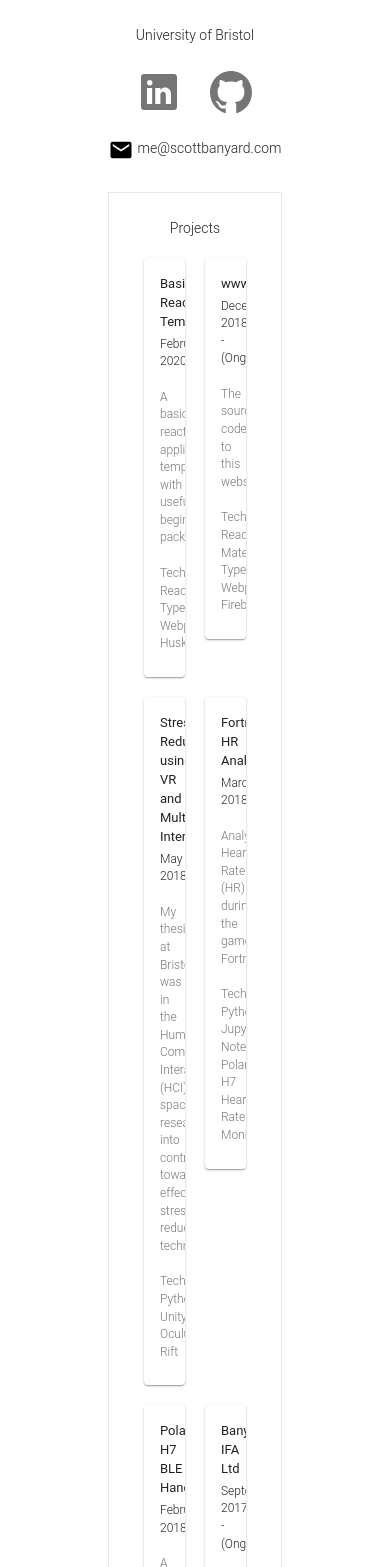
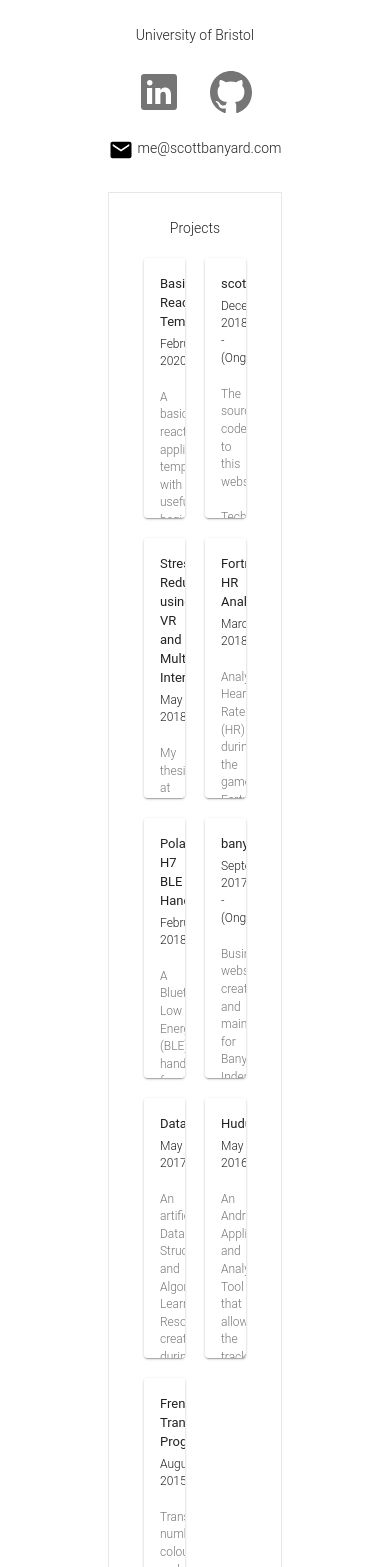
Before and after one commit to scottbanyard/personal-website, a React app: page / in a window 390 px wide. Shown: the part 433-2000 px from the top of the page. Built offline with nearby package versions, Linux system fonts and the light colour scheme.

Commit message:
Fixed box sizing for projects. Now responsive to mobile and 13 inch display sizing. Added overflow s.t. you can scroll down the project card if required.

```diff
--- a/src/components/Projects/ProjectCard/styles.ts
+++ b/src/components/Projects/ProjectCard/styles.ts
@@ -4,12 +4,13 @@ import { Card, CardContent, Typography } from "@material-ui/core";
 export const StyledCard = styled(Card)`
   && {
     margin: 10px;
+    overflow-y: auto;
   }
 ` as any;
 
 export const StyledCardContent = styled(CardContent)`
   && {
-    min-height: 200px;
+    height: 220px;
   }
 ` as any;
 
--- a/src/components/Projects/projects.ts
+++ b/src/components/Projects/projects.ts
@@ -10,7 +10,7 @@ export const projects = [
     url: "https://github.com/scottbanyard/basic-react-template"
   },
   {
-    title: "www.scottbanyard.com",
+    title: "scottbanyard.com",
     date: "December 2018 - (Ongoing)",
     description:
       "The source code to this website.",
@@ -21,7 +21,7 @@ export const projects = [
     title: "Stress Reduction using VR and Multisensory Interactions",
     date: "May 2018",
     description:
-      "My thesis at Bristol was in the Human-Computer Interactions (HCI) space, researching into contributing towards effective stress reduction techniques.",
+      "My thesis at Bristol was in the Human-Computer Interaction (HCI) space, researching into stress reduction techniques.",
     tech: "Python, Unity, Oculus Rift",
     url: "https://www.linkedin.com/in/scottbanyard/detail/treasury/education:310007712/?entityUrn=urn%3Ali%3Afsd_profileTreasuryMedia%3A(ACoAABsmvi8BlLYAIvzaoo9N_mHoPpMSgxlSUWE%2C1580421276568)&section=education%3A310007712&treasuryCount=1"
   },
@@ -37,12 +37,12 @@ export const projects = [
     title: "Polar H7 BLE Handler",
     date: "February 2018",
     description:
-      "A Bluetooth Low Energy (BLE) handler for a Polar H7 Heart Rate Chest Strap. Collects results of Heart Rate and RR Intervals in real-time.",
+      "A Bluetooth Low Energy (BLE) handler for a Polar H7 Heart Rate Chest Strap.",
     tech: "Python, Bluetooth, Firebase, Polar H7 HR Monitor",
     url: "https://github.com/scottbanyard/polarh7-bluetooth"
   },
   {
-    title: "Banyard IFA Ltd",
+    title: "banyardifa.co.uk",
     date: "September 2017 - (Ongoing)",
     description:
       "Business website created and maintained for Banyard Independent Advice Service Ltd.",
@@ -53,7 +53,7 @@ export const projects = [
     title: "Dataalgs",
     date: "May 2017",
     description: "An artificial Data Structures and Algorithms Learning Resource created during a Web Development course.",
-    tech: "AngularJS, Node.js, TypeScript, Express.js, SQL, Bootstrap",
+    tech: "AngularJS, Node.js, TypeScript, Express.js, SQL",
     url: "https://github.com/scottbanyard/dataalgs-website"
   },
   {
--- a/src/components/Projects/styles.ts
+++ b/src/components/Projects/styles.ts
@@ -19,7 +19,7 @@ export const CustomGrid = styled.div`
     width: 33.33333%;
   }
 
-  @media (max-width: 1300px) {
+  @media (max-width: 1500px) {
     && {
       width: 50%;
     }
```
